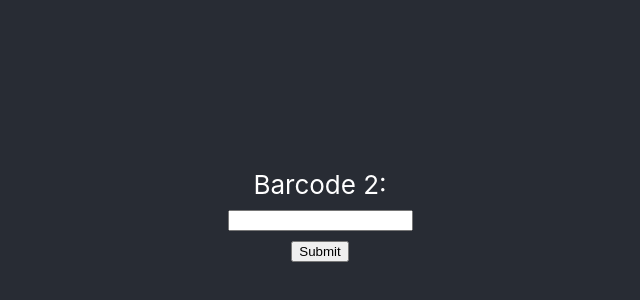
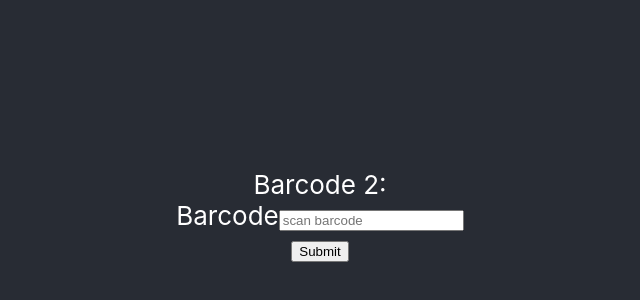
Before and after one commit to lucascr/precios-productos, a React (Create React App) app in the folder productos-precios-app/: page / in a window 1280 px wide. Shown: the part 180-480 px from the top of the page, without its empty margins (320-960 px from the left). Built offline with nearby package versions, Linux system fonts and the light colour scheme.

Commit message:
Fri, Feb 28, 2020  3:47:23 AM Cambios

```diff
--- a/productos-precios-app/src/containers/buscador.jsx
+++ b/productos-precios-app/src/containers/buscador.jsx
@@ -18,7 +18,12 @@ class Buscador extends Component {
             <form className="container-fluid" onSubmit={this.handleFormSubmit}>
                 <label>
                 Barcode 2:
-                <Input /> {/* Barcode */}
+                <Input inputType={'text'}
+                    title= {'Barcode'}
+                    name= {'barcode'}
+                    value={''}
+                    placeholder = {'scan barcode'}
+                    /> {/* Barcode search */}
 
                 </label>
                 <Button
```
